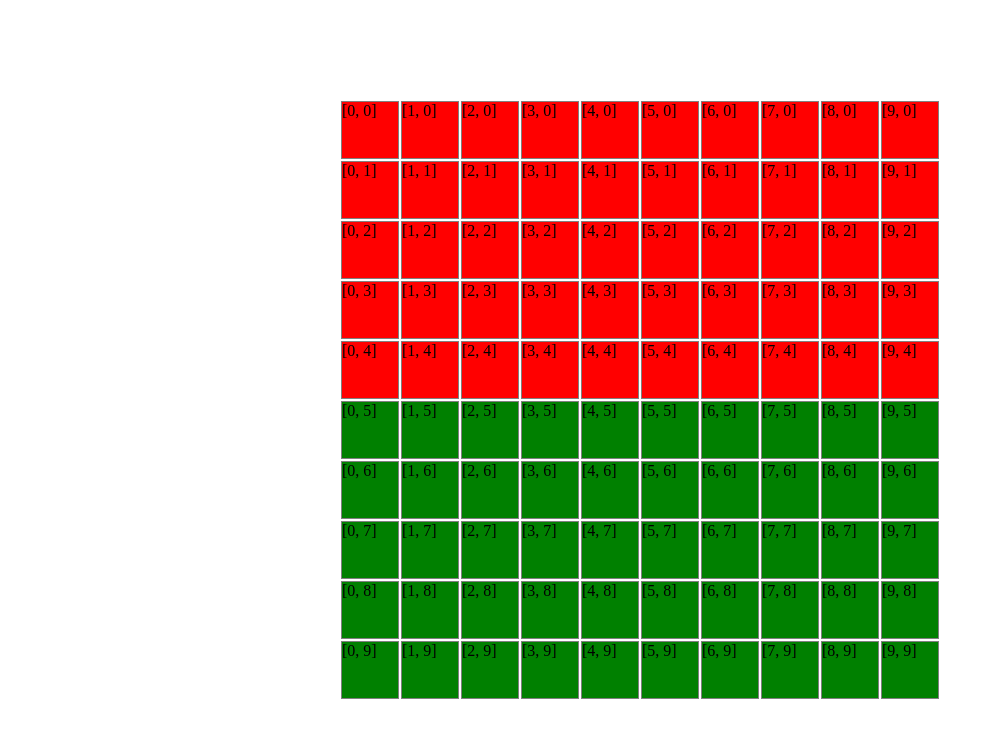
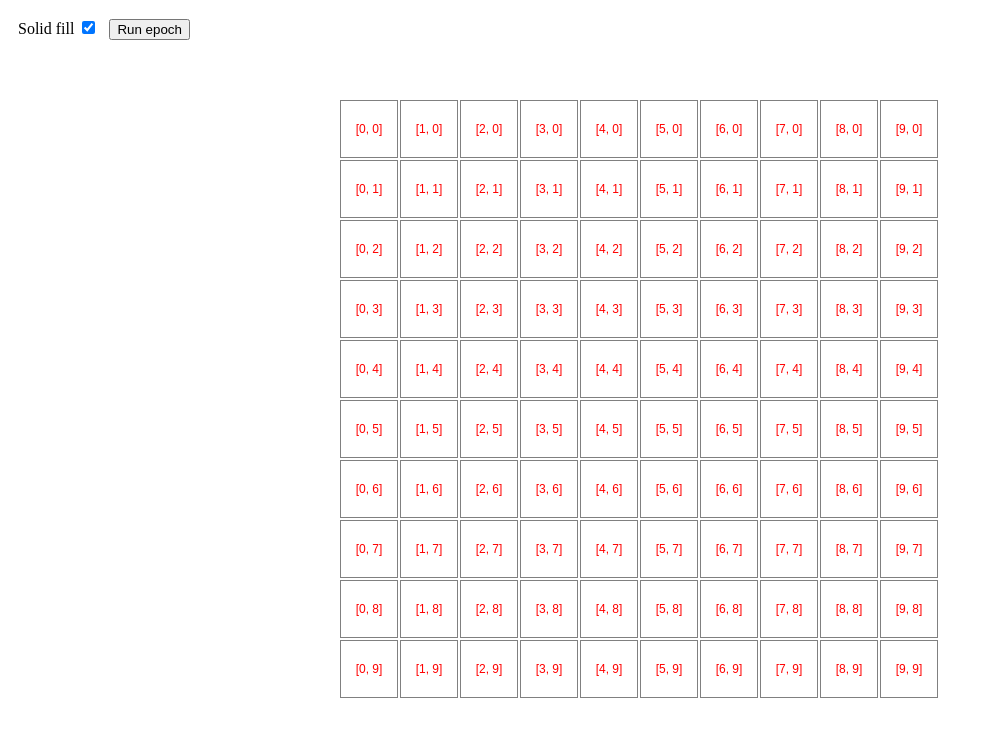
Before and after one commit to JonesTwink/ml, a plain HTML site: page neuron/index.html in a window 1280 px wide. Shown: the whole page, without its empty margins (0-983 px from the left). Drawn offline with Linux system fonts and the light colour scheme.

Commit message:
Add html control that allows to re-run the epoch; add stylesheets; add two matrix fill modes

```diff
--- a/neuron/NeuronLearning.js
+++ b/neuron/NeuronLearning.js
@@ -1,8 +1,9 @@
 function NeuronLearning(xLength, yLength) {
     this.dimensions = {x: xLength, y: yLength};
     this.upWeight = 1;
-    this.downWeight = 0;
+    this.downWeight = 0.1;
     this.samples = this.generateSamples(this.dimensions.x, this.dimensions.y);
+    this.drawEmptyExampleMatrix();
 }
 
 NeuronLearning.prototype.generateSamples = function(xLength, yLength) {
@@ -44,29 +45,33 @@ NeuronLearning.prototype.pointIsInLowerSide = function (neuron, coords){
     return Math.abs(neuronOutput - this.upWeight) > Math.abs(neuronOutput - this.downWeight);
 };
 
-NeuronLearning.prototype.testNeuronOnAllValues = function (neuron){
-    for (let rowIndex = 0; rowIndex < this.dimensions.y; rowIndex++){
-        for (let colIndex = 0; colIndex < this.dimensions.x; colIndex++){
-            console.log([colIndex, rowIndex]);
-            const isLowerSide = this.pointIsInLowerSide(neuron, [colIndex, rowIndex]);
-            const answer = isLowerSide ? 'Lower' : 'Upper';
-            console.log(answer);
+NeuronLearning.prototype.decorateMatrixByNeuron = function (neuron, solidFill){
+    let matrixPoints = document.body.getElementsByClassName('matrix-point');
+    for (let i = 0; i <matrixPoints.length; i++){
+        if (solidFill){
+            const neuronResponse = this.pointIsInLowerSide(neuron, [matrixPoints[i].getAttribute('x'), matrixPoints[i].getAttribute('y')]);
+            matrixPoints[i].style.backgroundColor = neuronResponse ? 'skyblue' : 'gold';
+        }else{
+            matrixPoints[i].style.backgroundColor = `rgba(0, 0, 0, ${neuron.sendImpulse([matrixPoints[i].getAttribute('x'), matrixPoints[i].getAttribute('y'), 1])})`;
         }
     }
 };
 
-NeuronLearning.prototype.runVisualisedExample = function (neuron){
+NeuronLearning.prototype.drawEmptyExampleMatrix = function (){
     let matrixWrapper = document.createElement('div');
-    matrixWrapper.style.cssText = 'position: absolute; top: 0; bottom: 0; left: 0; right: 0; display: flex; align-items: center; justify-content: center;';
+    matrixWrapper.id= 'matrix-wrapper';
     let matrix = document.createElement('div');
-    matrix.style.cssText = 'width: 600px; height: 600px; position: relative';
+    matrix.id = 'matrix';
     for (let rowIndex = 0; rowIndex < this.dimensions.y; rowIndex++){
         for (let colIndex = 0; colIndex < this.dimensions.x; colIndex++){
             let matrixPoint = document.createElement('div');
-            matrixPoint.style.cssText = `position: absolute; top: ${rowIndex * 60}px; left: ${colIndex * 60}px; width: 56px; height: 56px; border: 1px solid grey; display: inline-block; margin: 1px`;
-            matrixPoint.innerText = `[${colIndex}, ${rowIndex}]`;
-            const neuronResponse = this.pointIsInLowerSide(neuron, [colIndex, rowIndex]);
-            matrixPoint.style.backgroundColor = neuronResponse ? 'green' : 'red';
+            matrixPoint.className = 'matrix-point';
+            matrixPoint.setAttribute('x', colIndex);
+            matrixPoint.setAttribute('y', rowIndex);
+            matrixPoint.style.cssText = `top: ${rowIndex * 60}px; left: ${colIndex * 60}px;`;
+            const coordsText = document.createElement('div');
+            coordsText.textContent = `[${colIndex}, ${rowIndex}]`;
+            matrixPoint.appendChild(coordsText);
             matrix.appendChild(matrixPoint);
         }
 
--- /dev/null
+++ b/neuron/event-handlers.js
@@ -0,0 +1,5 @@
+document.getElementById('run-epoch').addEventListener('click', function () {
+    let solidFill = document.getElementById('fill-type').checked;
+    learningExample.runEpoch(neuron, 10000, 0.001);
+    learningExample.decorateMatrixByNeuron(neuron, solidFill);
+});
--- a/neuron/index.html
+++ b/neuron/index.html
@@ -3,10 +3,18 @@
 <head>
     <meta charset="UTF-8">
     <title>Neuron</title>
+    <link rel="stylesheet" href="styles.css">
 </head>
 <body>
+<div id="controls">
+    <div class="controls-row">
+        <label>Solid fill <input id="fill-type" type="checkbox"  checked/></label>
+        <button id="run-epoch">Run epoch</button>
+    </div>
+</div>
 <script src="Neuron.js"></script>
 <script src="NeuronLearning.js"></script>
 <script src="index.js"></script>
+<script src="event-handlers.js"></script>
 </body>
 </html>
--- a/neuron/index.js
+++ b/neuron/index.js
@@ -1,8 +1,3 @@
 let learningExample = new NeuronLearning(10, 10);
 const amountOfInputs = learningExample.samples[0].inputValues.length + 1;
-
 let neuron = new Neuron(amountOfInputs, 0.3);
-
-learningExample.runEpoch(neuron, 10000, 0.001);
-learningExample.testNeuronOnAllValues(neuron);
-learningExample.runVisualisedExample(neuron);
--- /dev/null
+++ b/neuron/styles.css
@@ -0,0 +1,47 @@
+#controls{
+    position: absolute;
+    z-index: 3;
+}
+
+.controls-row{
+    padding: 10px;
+}
+
+#fill-type{
+    margin-right: 10px;
+}
+
+#run-epoch{
+
+}
+
+#matrix-wrapper{
+    position: absolute;
+    top: 0; bottom: 0; left: 0; right: 0;
+    display: flex;
+    align-items: center;
+    justify-content: center;
+}
+
+#matrix{
+    width: 600px;
+    height: 600px;
+    position: relative;
+}
+
+.matrix-point{
+    position: absolute;
+    width: 56px;
+    height: 56px;
+    border: 1px solid grey;
+    display: flex;
+    justify-content: center;
+    align-items: center;
+}
+
+.matrix-point > div{
+    cursor: default;
+    color: red;
+    font-family: sans-serif;
+    font-size: 12px;
+}
```
